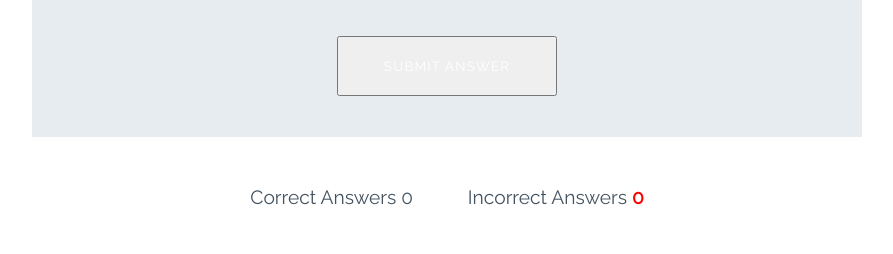
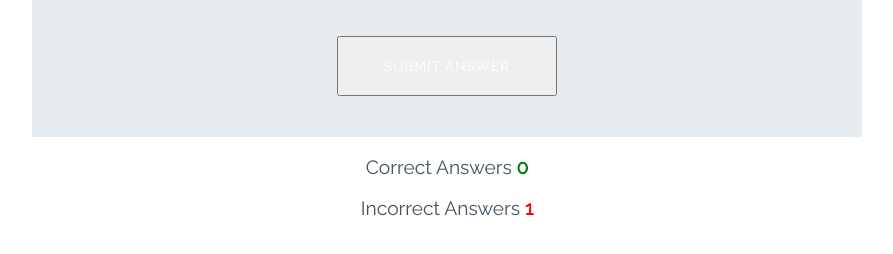
Before and after one commit to nataliiasolomchak21/love-maths, a plain HTML site: page index.html in a window 1280 px wide. Both pictures are taken after typing "5" into the empty fields and a click on the button "SUBMIT ANSWER". Shown: the part 416-670 px from the top of the page, without its empty margins (193-1086 px from the left). Drawn offline with Linux system fonts and the light colour scheme.

Commit message:
Add code to increment score and incorrect answers tally

```diff
--- a/assets/js/script.js
+++ b/assets/js/script.js
@@ -49,8 +49,10 @@ function checkAnswer() {
 
     if (isCorrect) {
         alert("Hey! You got it right!")
+        incrementScore();
     } else {
         alert(`Awwww... you answered ${userAnswer}. The correct answer was ${calculatedAnswer[0]}!`);
+        incrementWrongAnswer();
     }
 
     runGame(calculatedAnswer[1]);
@@ -74,12 +76,23 @@ function calculateCorrectAnswer() {
     }
 }
 
+/**
+ * Gets the current score from the DOM and increments it by 1
+ */
 function incrementScore() {
+
+    let oldScore = parseInt(document.getElementById("score").innerText);
+    document.getElementById("score").innerText = ++oldScore;
 
 }
 
+/**
+ * Gets the current tally of incorrect answers from the DOM and increments it by 1
+ */
 function incrementWrongAnswer() {
 
+    let oldScore = parseInt(document.getElementById("incorrect").innerText);
+    document.getElementById("incorrect").innerText = ++oldScore;
 }
 
 function displayAdditionQuestion(operand1, operand2) {
--- a/index.html
+++ b/index.html
@@ -33,8 +33,8 @@
     </div>
 
     <div class="score-area">
-        <p class="scores">Correct Answers <span id="scores">0</span></p>
-        <p class="scores">Incorrect Answers <span id="incorrect">0</span></p>
+        <p class="score">Correct Answers <span id="score">0</span></p>
+        <p class="score">Incorrect Answers <span id="incorrect">0</span></p>
 
     </div>
     <script src="assets/js/script.js"></script>
```
